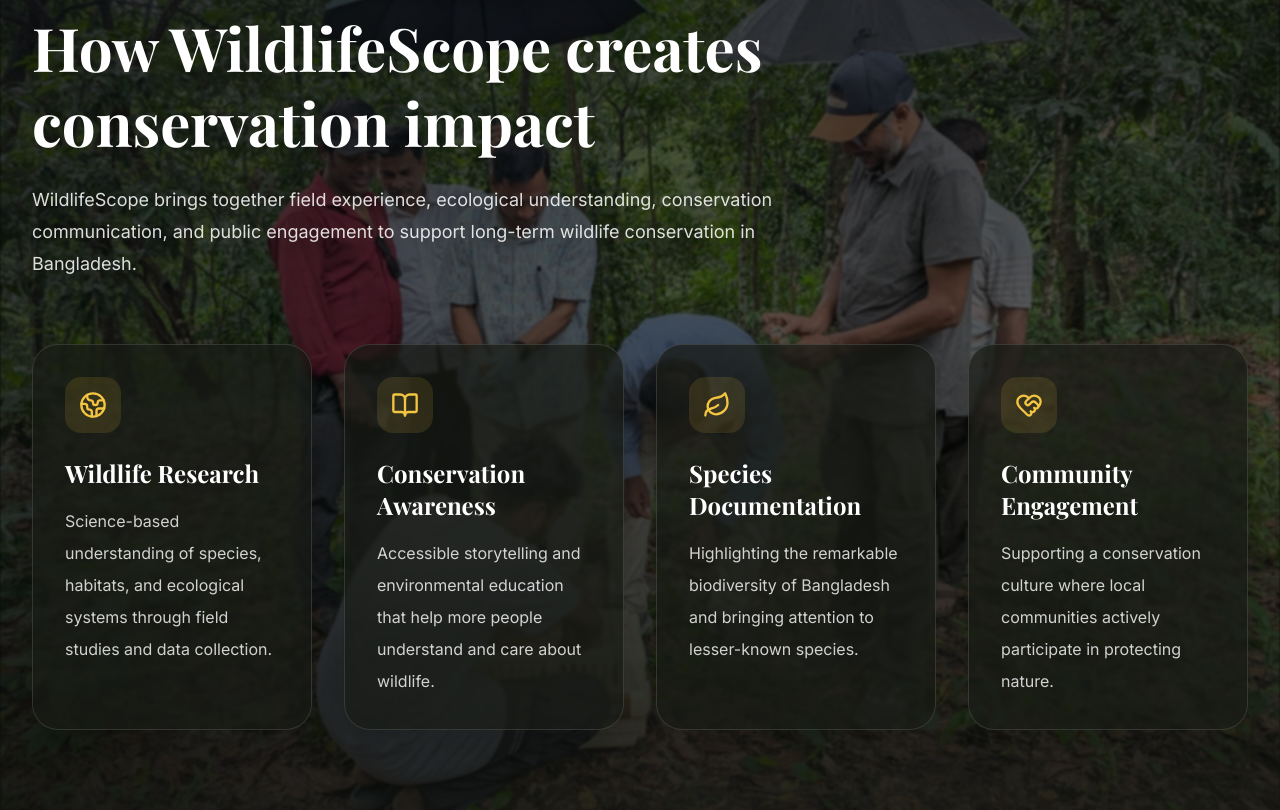
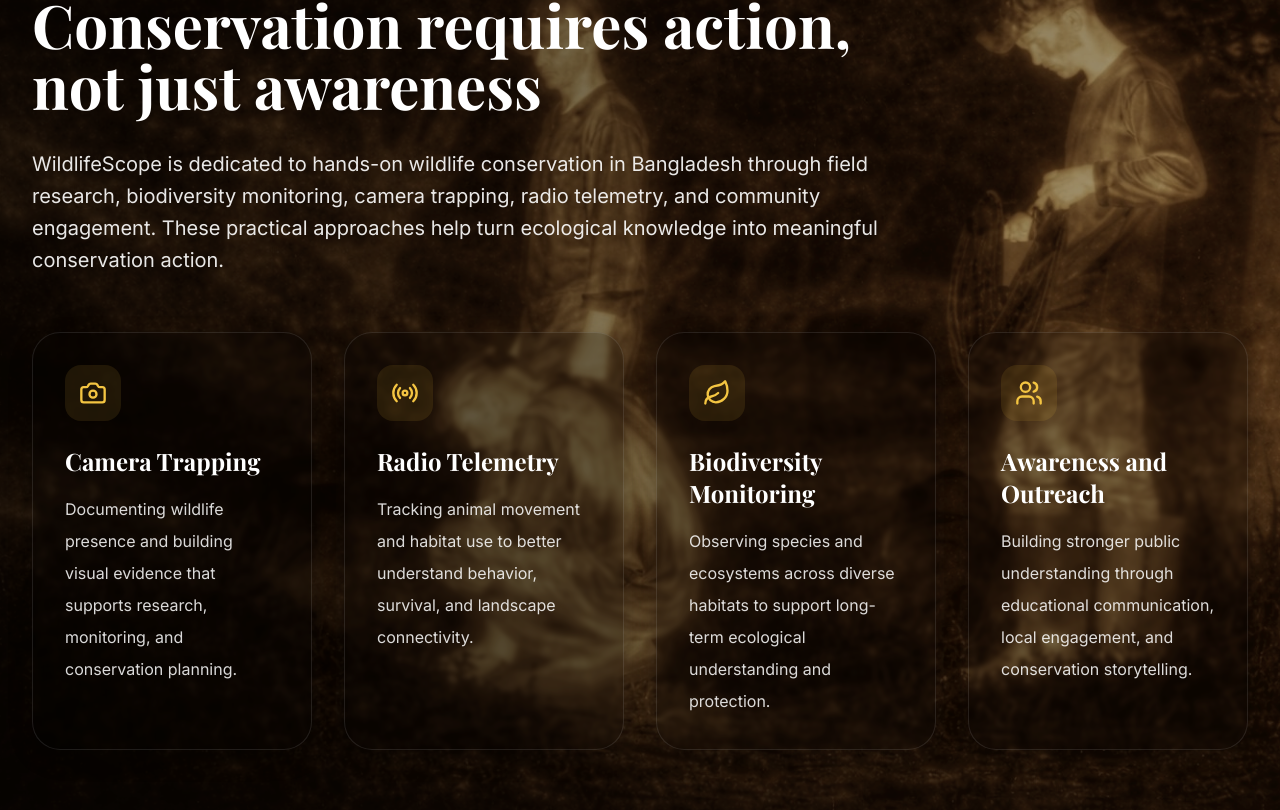
Before and after one commit to carb91-sow/wildlifescope.org, a Next.js app: page / in a window 1280 px wide. Shown: the part 2350-3160 px from the top of the page. Built offline with nearby package versions, Linux system fonts and the light colour scheme; a web font is replaced by a local one.

Commit message:
Update page.tsx

```diff
--- a/app/page.tsx
+++ b/app/page.tsx
@@ -372,74 +372,65 @@ export default function HomePage() {
           </div>
         </section>
 
-        {/* Conservation Pillars */}
-        <section className="relative overflow-hidden py-24 lg:py-28">
+        {/* Conservation in Action */}
+<section className="relative overflow-hidden py-20 lg:py-24">
+  {/* Background image */}
   <div className="absolute inset-0">
     <Image
-              src="/images/impact-bg.jpg"
-              alt="Wildlife conservation team working in Bangladesh forest"
+      src="/images/conservation-in-action-thermal.jpg"
+      alt="Nighttime wildlife conservation fieldwork in Bangladesh"
       fill
-              className="object-cover brightness-[0.82] contrast-105 saturate-[0.95] blur-[1.2px]"
+      className="object-cover object-center brightness-[0.85] contrast-[1.1] saturate-[0.95] sepia-[0.45]"
       sizes="100vw"
     />
 
-            <div className="absolute inset-0 bg-[#10120e]/55" />
-            <div className="absolute inset-0 bg-gradient-to-b from-black/35 via-black/10 to-transparent" />
-            <div className="absolute inset-0 bg-gradient-to-t from-[#10120e]/75 via-transparent to-transparent" />
-            <div className="absolute inset-0 bg-gradient-to-r from-black/30 via-transparent to-transparent" />
+    {/* LIGHT overlay (reduced) */}
+    <div className="absolute inset-0 bg-black/28" />
+
+    {/* Soft warm tone (reduced) */}
+    <div className="absolute inset-0 bg-[rgba(120,68,18,0.14)] mix-blend-screen" />
+
+    {/* Keep text readable but not heavy */}
+    <div className="absolute inset-0 bg-gradient-to-r from-black/55 via-black/25 to-transparent" />
+
+    {/* Very subtle top/bottom depth */}
+    <div className="absolute inset-0 bg-gradient-to-b from-black/15 via-transparent to-black/20" />
   </div>
 
   <div className="relative mx-auto max-w-7xl px-6 lg:px-8">
-            <div className="max-w-4xl">
-              <p className="text-sm font-medium uppercase tracking-[0.3em] text-[#f4c542]">
-                Our Conservation Pillars
+    <div className="mb-14 max-w-5xl">
+      <p className="text-sm font-medium uppercase tracking-[0.32em] text-[#f4c542]">
+        Conservation in Action
       </p>
 
-              <h2 className="mt-4 font-serif text-4xl font-bold leading-tight text-white md:text-6xl">
-                How WildlifeScope creates conservation impact
+      <h2 className="mt-4 max-w-4xl font-serif text-4xl font-bold leading-[1.02] text-white md:text-6xl">
+        Conservation requires action,
+        <br className="hidden md:block" />
+        not just awareness
       </h2>
 
-              <p className="mt-6 max-w-3xl text-lg leading-8 text-white/85">
-                WildlifeScope brings together field experience, ecological understanding,
-                conservation communication, and public engagement to support long-term
-                wildlife conservation in Bangladesh.
+      <p className="mt-8 max-w-4xl text-lg leading-8 text-white/90 md:text-[1.25rem]">
+        WildlifeScope is dedicated to hands-on wildlife conservation in Bangladesh
+        through field research, biodiversity monitoring, camera trapping, radio
+        telemetry, and community engagement. These practical approaches help turn
+        ecological knowledge into meaningful conservation action.
       </p>
     </div>
 
-            <div className="mt-16 grid gap-8 md:grid-cols-2 lg:grid-cols-4">
-              {[
-                {
-                  title: "Wildlife Research",
-                  desc: "Science-based understanding of species, habitats, and ecological systems through field studies and data collection.",
-                  icon: Globe2,
-                },
-                {
-                  title: "Conservation Awareness",
-                  desc: "Accessible storytelling and environmental education that help more people understand and care about wildlife.",
-                  icon: BookOpen,
-                },
-                {
-                  title: "Species Documentation",
-                  desc: "Highlighting the remarkable biodiversity of Bangladesh and bringing attention to lesser-known species.",
-                  icon: Leaf,
-                },
-                {
-                  title: "Community Engagement",
-                  desc: "Supporting a conservation culture where local communities actively participate in protecting nature.",
-                  icon: HeartHandshake,
-                },
-              ].map((item, index) => {
+    <div className="grid gap-8 md:grid-cols-2 xl:grid-cols-4">
+      {actionCards.map((item, index) => {
         const Icon = item.icon
+
         return (
           <motion.div
             key={item.title}
-                    initial={{ opacity: 0, y: 24 }}
+            initial={{ opacity: 0, y: 22 }}
             whileInView={{ opacity: 1, y: 0 }}
             viewport={{ once: true, margin: "-80px" }}
-                    transition={{ delay: index * 0.1, duration: 0.6 }}
-                    className="rounded-[26px] border border-white/12 bg-[#171a15]/70 p-8 backdrop-blur-[1.5px] shadow-[0_10px_40px_rgba(0,0,0,0.25)]"
+            transition={{ delay: index * 0.08, duration: 0.55 }}
+            className="rounded-[28px] border border-white/10 bg-black/18 p-8 backdrop-blur-[2px] shadow-[0_8px_25px_rgba(0,0,0,0.2)]"
           >
-                    <div className="flex h-14 w-14 items-center justify-center rounded-2xl bg-[#f4c542]/12 text-[#f4c542]">
+            <div className="flex h-14 w-14 items-center justify-center rounded-2xl bg-[#f4c542]/10 text-[#f4c542]">
               <Icon className="h-7 w-7" />
             </div>
 
@@ -447,11 +438,17 @@ export default function HomePage() {
               {item.title}
             </h3>
 
-                    <p className="mt-4 leading-8 text-white/80">{item.desc}</p>
+            <p className="mt-4 leading-8 text-white/85">
+              {item.description}
+            </p>
           </motion.div>
         )
       })}
     </div>
+
+    <p className="sr-only">
+      Wildlife researchers conducting nighttime conservation fieldwork in Bangladesh.
+    </p>
   </div>
 </section>
 
```
Lines whose indentation alone changed are shown as unchanged.
